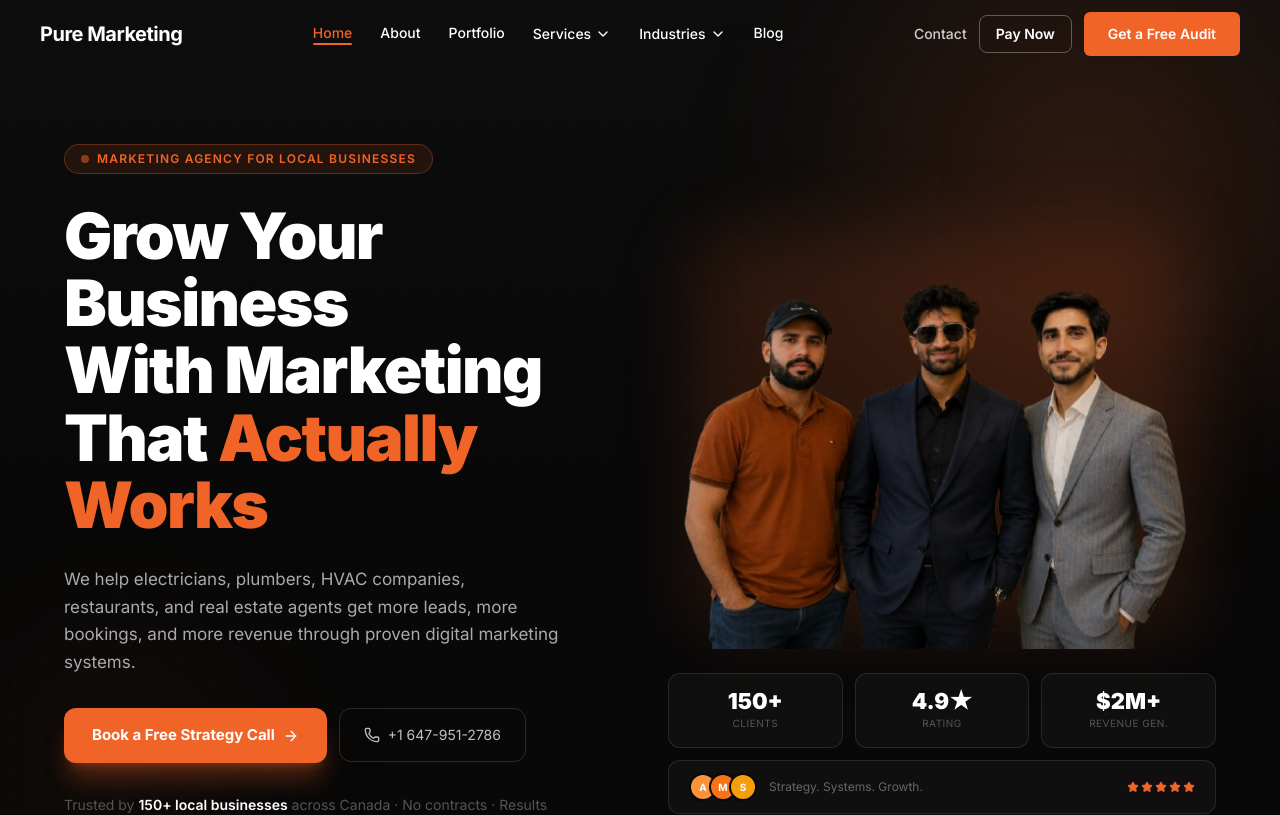
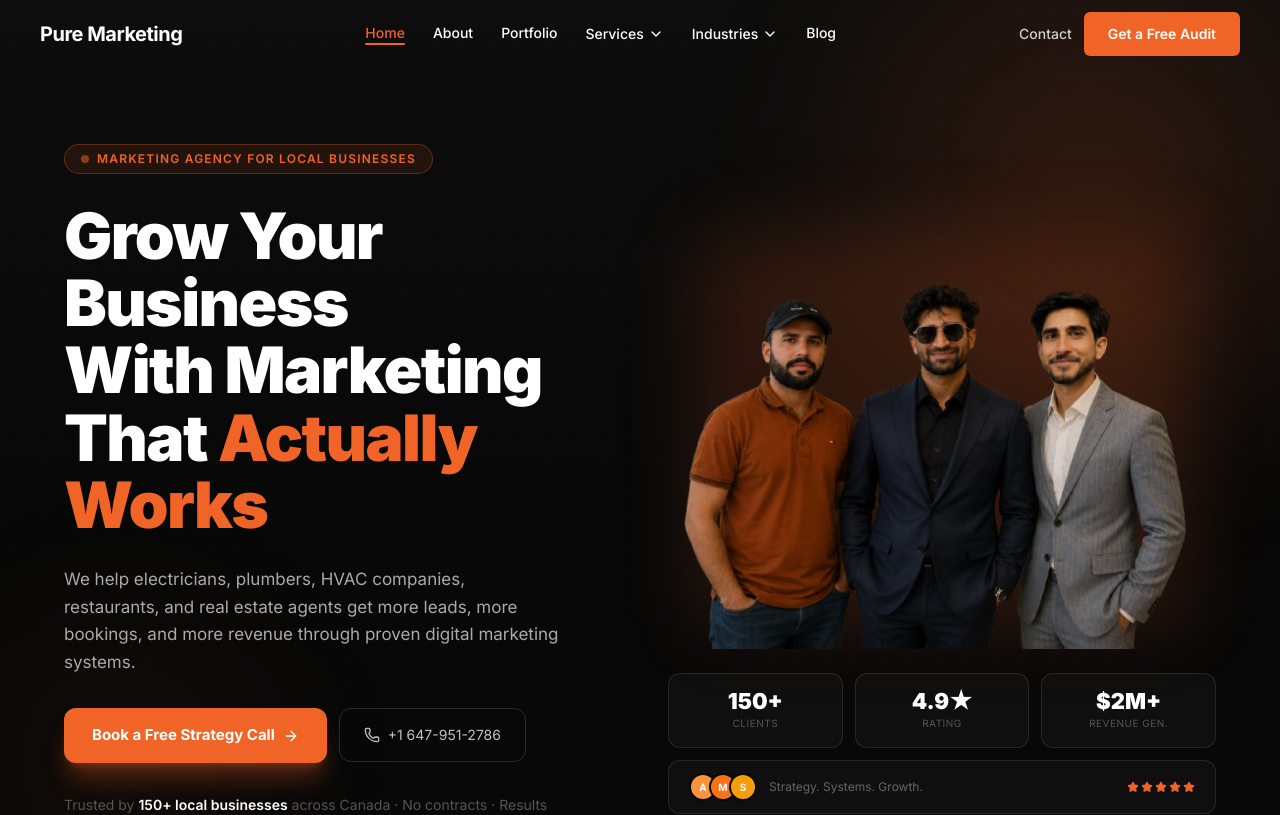
Before and after one commit to asadpuremarketing-wq/Pure-Marketing-Websites-Updated, a Next.js app: page / in a window 1280 px wide. Shown: the top 815 px of the page. Built offline with nearby package versions, Linux system fonts and the light colour scheme.

Commit message:
Remove Pay Now links from Navbar

```diff
--- a/components/layout/Navbar.tsx
+++ b/components/layout/Navbar.tsx
@@ -226,16 +226,6 @@
             >
               Contact
             </Link>
-            <Link
-              href="/checkout"
-              className={`text-sm font-semibold px-4 py-2 rounded-lg border transition-all duration-200 ${
-                !isScrolled && isDarkHero
-                  ? "border-white/30 text-white hover:bg-white hover:text-text-primary"
-                  : "border-border text-text-primary hover:border-accent-primary hover:text-accent-primary"
-              }`}
-            >
-              Pay Now
-            </Link>
             <Link href="/contact" className="btn-primary text-sm">
               Get a Free Audit
             </Link>
@@ -320,13 +310,6 @@
               </div>
 
               <Link
-                href="/checkout"
-                onClick={() => setIsMobileMenuOpen(false)}
-                className="block text-center border border-border rounded-xl py-3 text-sm font-semibold text-text-primary hover:border-accent-primary hover:text-accent-primary transition-all duration-200"
-              >
-                Pay Now
-              </Link>
-              <Link
                 href="/contact"
                 onClick={() => setIsMobileMenuOpen(false)}
                 className="btn-primary text-center mt-2"
```
